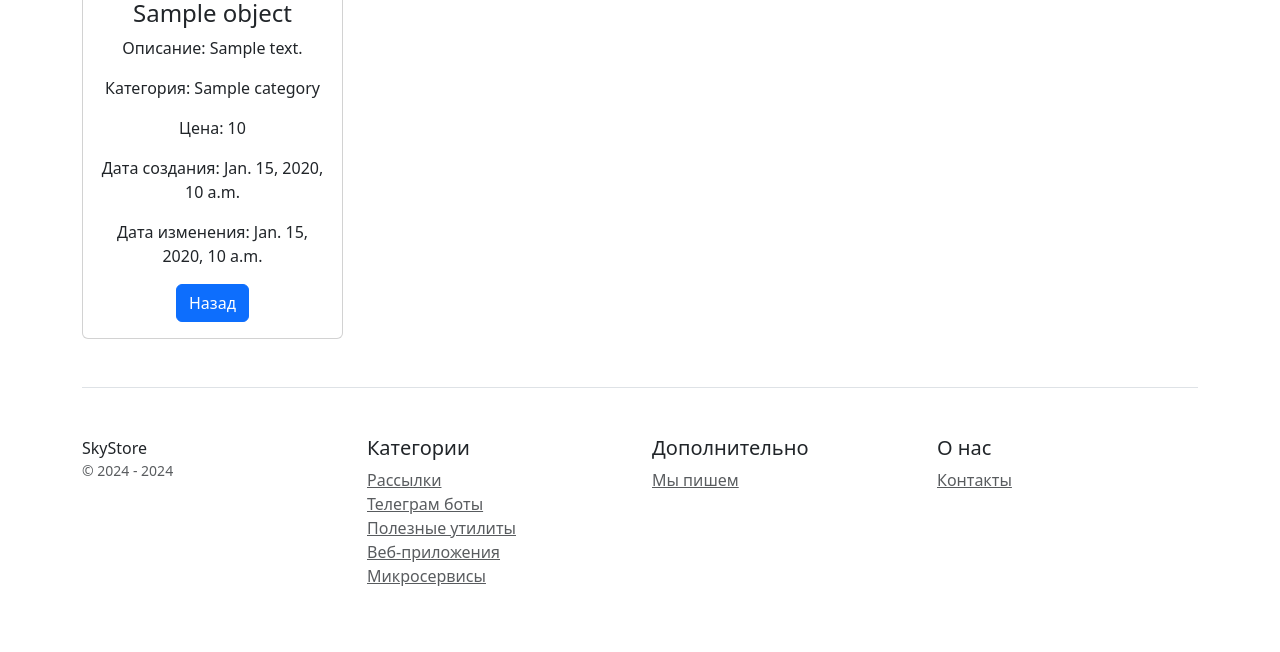
After one commit to leonid-snp/Kurs_6_DZ_19.2, a Django app: template catalog/templates/catalog/detail_product.html in a window 1280 px wide. The commit adds this page. Shown: the part 602-1254 px from the top of the page. Run offline with Django 5.2, Linux system fonts and the light colour scheme; the template is opened without the code that fills it: most values are stand-ins (such as "Sample title", 1, 10 or a date in 2020); some libraries are stand-ins or nearby versions.

Commit message:
created a controller and template for displaying one product

```diff
--- /dev/null
+++ b/catalog/templates/catalog/detail_product.html
@@ -0,0 +1,33 @@
+{% extends 'catalog/base.html' %}
+{% block content %}
+<div class="pricing-header px-3 py-3 pt-md-5 pb-md-4 mx-auto text-center">
+    <h1 class="display-4">Каталог</h1>
+    <p class="lead">Каталог - магазин по продажи электротехники</p>
+</div>
+
+<div class="container">
+    <div class="row text-center">
+        <div class="col-3">
+            <div class="card">
+                <div class="card-body">
+                    <div class="text-center">
+                        <img src="..." class="rounded" alt="...">
+                    </div>
+                    <h4 class="card-title">{{ object.name }}</h4>
+                    <p class="card-text">Описание: {{ object.description }}
+                    </p>
+                    <p class="card-text"> Категория: {{ object.category }}
+                    </p>
+                    <p class="card-text"> Цена: {{ object.price }}
+                    </p>
+                    <p class="card-text"> Дата создания: {{ object.created_at }}
+                    </p>
+                    <p class="card-text"> Дата изменения: {{ object.updated_at }}
+                    </p>
+                    <a href="{% url 'catalog:home' %}" class="btn btn-primary">Назад</a>
+                </div>
+            </div>
+        </div>
+    </div>
+</div>
+{% endblock %}
--- a/catalog/templates/catalog/home.html
+++ b/catalog/templates/catalog/home.html
@@ -15,7 +15,7 @@
                     <p class="card-text">
                         {{ object.description }}
                     </p>
-                    <a href="#" class="btn btn-primary">Go somewhere</a>
+                    <a href="{% url 'catalog:detail_product' object.pk %}" class="btn btn-primary">Посмотреть</a>
                 </div>
             </div>
         </div>
--- a/catalog/urls.py
+++ b/catalog/urls.py
@@ -1,10 +1,11 @@
 from django.urls import path
 from catalog.apps import CatalogConfig
-from catalog.views import home, contacts
+from catalog.views import home, contacts, detail_product
 
 app_name = CatalogConfig.name
 
 urlpatterns = [
     path('', home, name='home'),
-    path('contacts/', contacts, name='contacts')
+    path('contacts/', contacts, name='contacts'),
+    path('<int:pk>/', detail_product, name='detail_product')
 ]
```
Also changed, not shown: catalog/views.py (+10 -1 lines).
